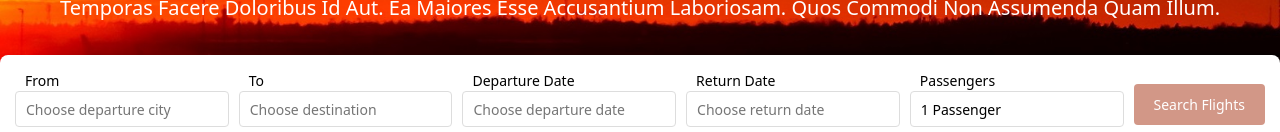
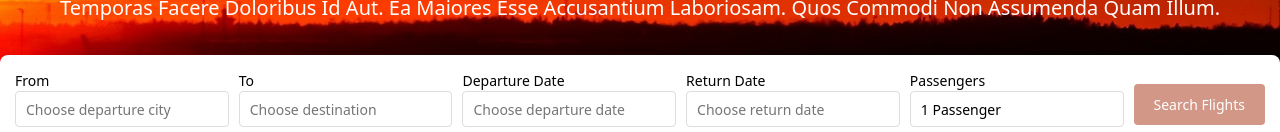
Before and after one commit to hoanghieu2385/Airline-Reservation-System, a React (Create React App) app in the folder frontend/: page / in a window 1280 px wide. Shown: the part 494-626 px from the top of the page. Built offline with nearby package versions, Linux system fonts and the light colour scheme.

Commit message:
sửa padding text search form

```diff
--- a/frontend/src/assets/css/SearchForm.css
+++ b/frontend/src/assets/css/SearchForm.css
@@ -20,7 +20,6 @@
 
 .form-group label{
     display: flex;
-    padding-left: 10px;
     color: black;
 }
 
```
